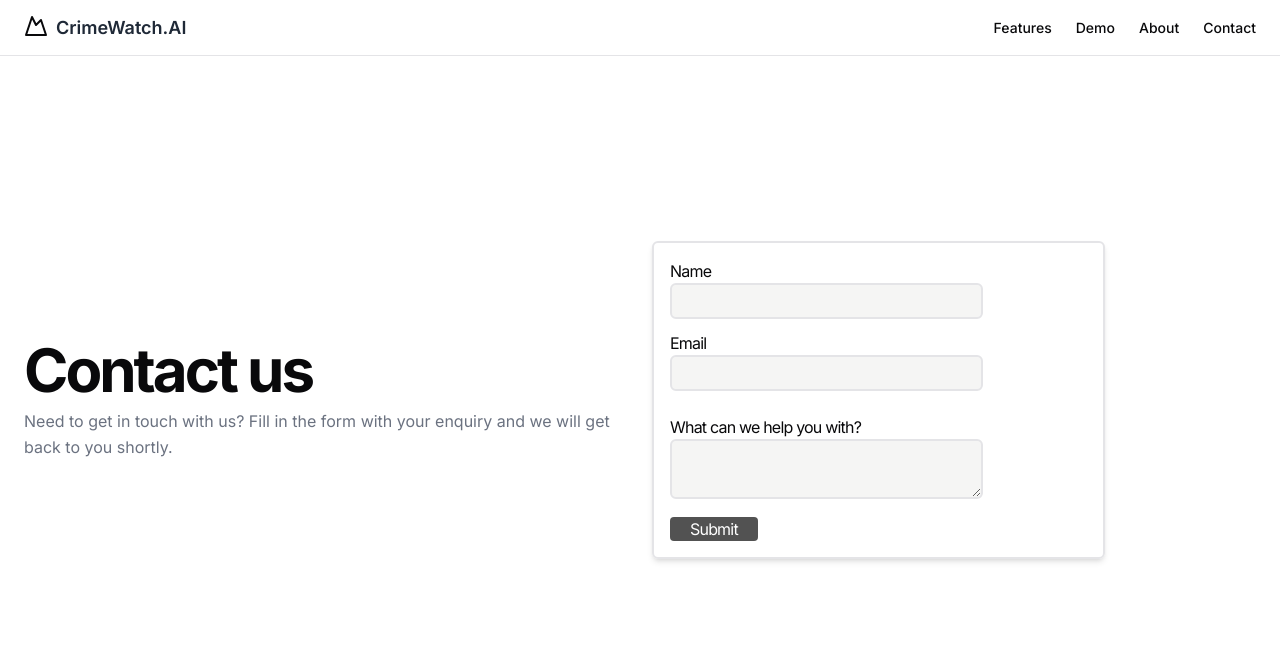
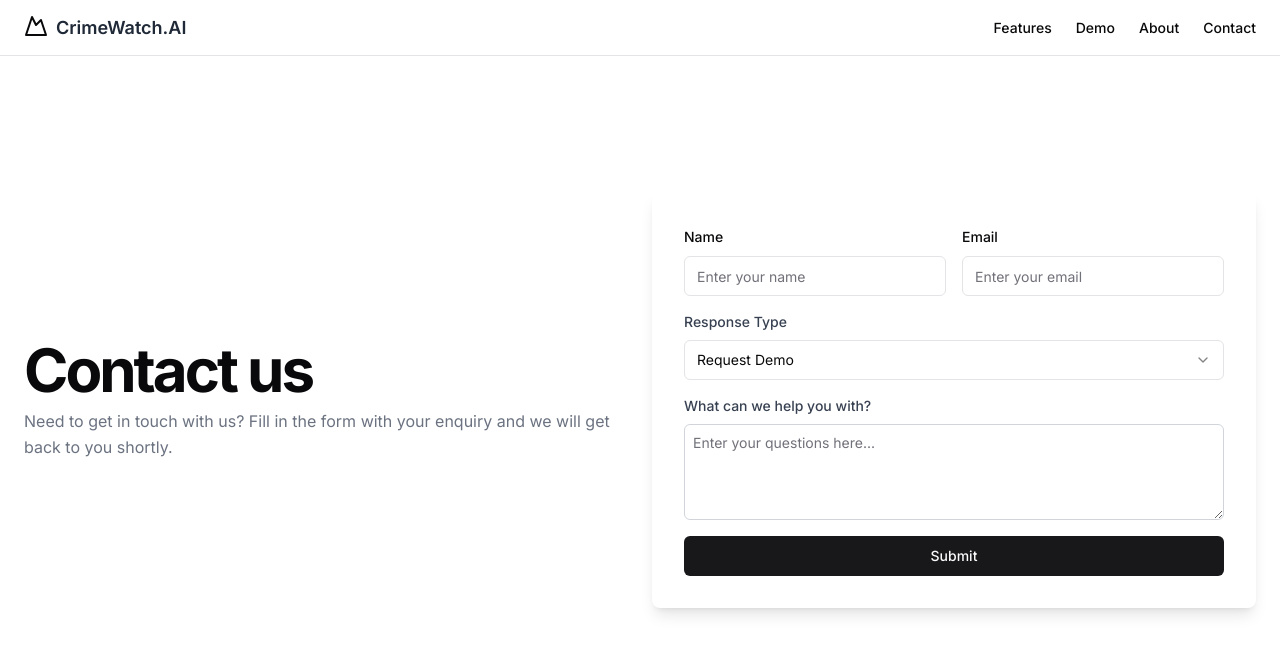
Before and after one commit to Y-ZR/CrimeWatch.AI, a Next.js app in the folder frontend/: page /contact in a window 1280 px wide. Shown: the top 654 px of the page. Built offline with nearby package versions, Linux system fonts and the light colour scheme.

Commit message:
update Form component

```diff
--- a/frontend/package.json
+++ b/frontend/package.json
@@ -10,6 +10,8 @@
   },
   "dependencies": {
     "@radix-ui/react-label": "^2.0.2",
+    "@radix-ui/react-radio-group": "^1.1.3",
+    "@radix-ui/react-select": "^2.0.0",
     "@radix-ui/react-slot": "^1.0.2",
     "class-variance-authority": "^0.7.0",
     "clsx": "^2.1.0",
--- a/frontend/src/components/ui/Form.jsx
+++ b/frontend/src/components/ui/Form.jsx
@@ -1,56 +1,54 @@
 "use client";
+
+import { Select, SelectTrigger, SelectContent, SelectItem, SelectValue } from "@/components/ui/select";
+import { Label } from "@/components/ui/label";
+import { Textarea } from "@/components/ui/textarea";
+import { Button } from "@/components/ui/button";
+import { Input } from "@/components/ui/input";
 
 export const Form = () => {
   return (
-    <div className="border-2 p-4 tracking-tighter sm:text-s shadow-md w-3/4 rounded-md">
-      <form
-        method="POST"
-        action="https://www.formbackend.com/f/664decaabbf1c319"
-      >
-        <div>
-          <div>
-            <label>Name</label>
+    <div className="bg-white dark:bg-gray-900 rounded-lg shadow-lg p-8 w-full min-h-[400px]">
+      <form className="space-y-4">
+        <div className="grid grid-cols-2 gap-4">
+          <div className="space-y-2">
+            <Label htmlFor="name">Name</Label>
+            <Input id="name" placeholder="Enter your name" />
           </div>
-          <div>
-            <input
-              type="text"
-              name="name"
-              className="border-2 w-3/4 rounded-md p-1 bg-stone-100"
-            />
+          <div className="space-y-2">
+            <Label htmlFor="email">Email</Label>
+            <Input id="email" placeholder="Enter your email" type="email" />
           </div>
         </div>
-
-        <div className="py-3">
-          <div>
-            <label>Email</label>
-          </div>
-          <div>
-            <input
-              type="text"
-              name="email"
-              className="border-2 w-3/4 rounded-md p-1 bg-stone-100"
-            />
-          </div>
+        <div className="space-y-2">
+          <label className="block text-sm font-medium text-gray-700" htmlFor="subject">
+            Response Type
+          </label>
+          <Select defaultValue="math">
+            <SelectTrigger className="w-full">
+              <SelectValue placeholder="Select a subject" />
+            </SelectTrigger>
+            <SelectContent>
+              <SelectItem value="math">Request Demo</SelectItem>
+              <SelectItem value="science">Get In Touch</SelectItem>
+              <SelectItem value="english">Feedback / Suggestions</SelectItem>
+            </SelectContent>
+          </Select>
         </div>
 
-        <div className="py-3">
-          <div>
-            <label>What can we help you with?</label>
-          </div>
-          <div>
-            <textarea
-              name="message"
-              className="border-2 w-3/4 rounded-md p-1 bg-stone-100"
-            ></textarea>
-          </div>
+        <div className="space-y-2">
+          <label className="block text-sm font-medium text-gray-700" htmlFor="questions">
+            What can we help you with?
+          </label>
+          <Textarea
+            className="w-full h-24 p-2 rounded-md border border-gray-300"
+            id="questions"
+            placeholder="Enter your questions here..."
+          />
         </div>
-
-        <button
-          type="submit"
-          className="bg-neutral-600 text-white px-5 rounded-sm"
-        >
+        <Button className="w-full" type="submit">
           Submit
-        </button>
+        </Button>
       </form>
     </div>
   );
--- /dev/null
+++ b/frontend/src/components/ui/radio-group.jsx
@@ -0,0 +1,31 @@
+"use client"
+
+import * as React from "react"
+import * as RadioGroupPrimitive from "@radix-ui/react-radio-group"
+import { Circle } from "lucide-react"
+
+import { cn } from "@/lib/utils"
+
+const RadioGroup = React.forwardRef(({ className, ...props }, ref) => {
+  return (<RadioGroupPrimitive.Root className={cn("grid gap-2", className)} {...props} ref={ref} />);
+})
+RadioGroup.displayName = RadioGroupPrimitive.Root.displayName
+
+const RadioGroupItem = React.forwardRef(({ className, ...props }, ref) => {
+  return (
+    (<RadioGroupPrimitive.Item
+      ref={ref}
+      className={cn(
+        "aspect-square h-4 w-4 rounded-full border border-primary text-primary ring-offset-background focus:outline-none focus-visible:ring-2 focus-visible:ring-ring focus-visible:ring-offset-2 disabled:cursor-not-allowed disabled:opacity-50",
+        className
+      )}
+      {...props}>
+      <RadioGroupPrimitive.Indicator className="flex items-center justify-center">
+        <Circle className="h-2.5 w-2.5 fill-current text-current" />
+      </RadioGroupPrimitive.Indicator>
+    </RadioGroupPrimitive.Item>)
+  );
+})
+RadioGroupItem.displayName = RadioGroupPrimitive.Item.displayName
+
+export { RadioGroup, RadioGroupItem }
--- /dev/null
+++ b/frontend/src/components/ui/select.jsx
@@ -0,0 +1,122 @@
+"use client"
+
+import * as React from "react"
+import * as SelectPrimitive from "@radix-ui/react-select"
+import { Check, ChevronDown, ChevronUp } from "lucide-react"
+
+import { cn } from "@/lib/utils"
+
+const Select = SelectPrimitive.Root
+
+const SelectGroup = SelectPrimitive.Group
+
+const SelectValue = SelectPrimitive.Value
+
+const SelectTrigger = React.forwardRef(({ className, children, ...props }, ref) => (
+  <SelectPrimitive.Trigger
+    ref={ref}
+    className={cn(
+      "flex h-10 w-full items-center justify-between rounded-md border border-input bg-background px-3 py-2 text-sm ring-offset-background placeholder:text-muted-foreground focus:outline-none focus:ring-2 focus:ring-ring focus:ring-offset-2 disabled:cursor-not-allowed disabled:opacity-50 [&>span]:line-clamp-1",
+      className
+    )}
+    {...props}>
+    {children}
+    <SelectPrimitive.Icon asChild>
+      <ChevronDown className="h-4 w-4 opacity-50" />
+    </SelectPrimitive.Icon>
+  </SelectPrimitive.Trigger>
+))
+SelectTrigger.displayName = SelectPrimitive.Trigger.displayName
+
+const SelectScrollUpButton = React.forwardRef(({ className, ...props }, ref) => (
+  <SelectPrimitive.ScrollUpButton
+    ref={ref}
+    className={cn("flex cursor-default items-center justify-center py-1", className)}
+    {...props}>
+    <ChevronUp className="h-4 w-4" />
+  </SelectPrimitive.ScrollUpButton>
+))
+SelectScrollUpButton.displayName = SelectPrimitive.ScrollUpButton.displayName
+
+const SelectScrollDownButton = React.forwardRef(({ className, ...props }, ref) => (
+  <SelectPrimitive.ScrollDownButton
+    ref={ref}
+    className={cn("flex cursor-default items-center justify-center py-1", className)}
+    {...props}>
+    <ChevronDown className="h-4 w-4" />
+  </SelectPrimitive.ScrollDownButton>
+))
+SelectScrollDownButton.displayName =
+  SelectPrimitive.ScrollDownButton.displayName
+
+const SelectContent = React.forwardRef(({ className, children, position = "popper", ...props }, ref) => (
+  <SelectPrimitive.Portal>
+    <SelectPrimitive.Content
+      ref={ref}
+      className={cn(
+        "relative z-50 max-h-96 min-w-[8rem] overflow-hidden rounded-md border bg-popover text-popover-foreground shadow-md data-[state=open]:animate-in data-[state=closed]:animate-out data-[state=closed]:fade-out-0 data-[state=open]:fade-in-0 data-[state=closed]:zoom-out-95 data-[state=open]:zoom-in-95 data-[side=bottom]:slide-in-from-top-2 data-[side=left]:slide-in-from-right-2 data-[side=right]:slide-in-from-left-2 data-[side=top]:slide-in-from-bottom-2",
+        position === "popper" &&
+          "data-[side=bottom]:translate-y-1 data-[side=left]:-translate-x-1 data-[side=right]:translate-x-1 data-[side=top]:-translate-y-1",
+        className
+      )}
+      position={position}
+      {...props}>
+      <SelectScrollUpButton />
+      <SelectPrimitive.Viewport
+        className={cn("p-1", position === "popper" &&
+          "h-[var(--radix-select-trigger-height)] w-full min-w-[var(--radix-select-trigger-width)]")}>
+        {children}
+      </SelectPrimitive.Viewport>
+      <SelectScrollDownButton />
+    </SelectPrimitive.Content>
+  </SelectPrimitive.Portal>
+))
+SelectContent.displayName = SelectPrimitive.Content.displayName
+
+const SelectLabel = React.forwardRef(({ className, ...props }, ref) => (
+  <SelectPrimitive.Label
+    ref={ref}
+    className={cn("py-1.5 pl-8 pr-2 text-sm font-semibold", className)}
+    {...props} />
+))
+SelectLabel.displayName = SelectPrimitive.Label.displayName
+
+const SelectItem = React.forwardRef(({ className, children, ...props }, ref) => (
+  <SelectPrimitive.Item
+    ref={ref}
+    className={cn(
+      "relative flex w-full cursor-default select-none items-center rounded-sm py-1.5 pl-8 pr-2 text-sm outline-none focus:bg-accent focus:text-accent-foreground data-[disabled]:pointer-events-none data-[disabled]:opacity-50",
+      className
+    )}
+    {...props}>
+    <span className="absolute left-2 flex h-3.5 w-3.5 items-center justify-center">
+      <SelectPrimitive.ItemIndicator>
+        <Check className="h-4 w-4" />
+      </SelectPrimitive.ItemIndicator>
+    </span>
+
+    <SelectPrimitive.ItemText>{children}</SelectPrimitive.ItemText>
+  </SelectPrimitive.Item>
+))
+SelectItem.displayName = SelectPrimitive.Item.displayName
+
+const SelectSeparator = React.forwardRef(({ className, ...props }, ref) => (
+  <SelectPrimitive.Separator
+    ref={ref}
+    className={cn("-mx-1 my-1 h-px bg-muted", className)}
+    {...props} />
+))
+SelectSeparator.displayName = SelectPrimitive.Separator.displayName
+
+export {
+  Select,
+  SelectGroup,
+  SelectValue,
+  SelectTrigger,
+  SelectContent,
+  SelectLabel,
+  SelectItem,
+  SelectSeparator,
+  SelectScrollUpButton,
+  SelectScrollDownButton,
+}
```
Also changed, not shown: 1 other file (tests, documents, lock files or other folders).
